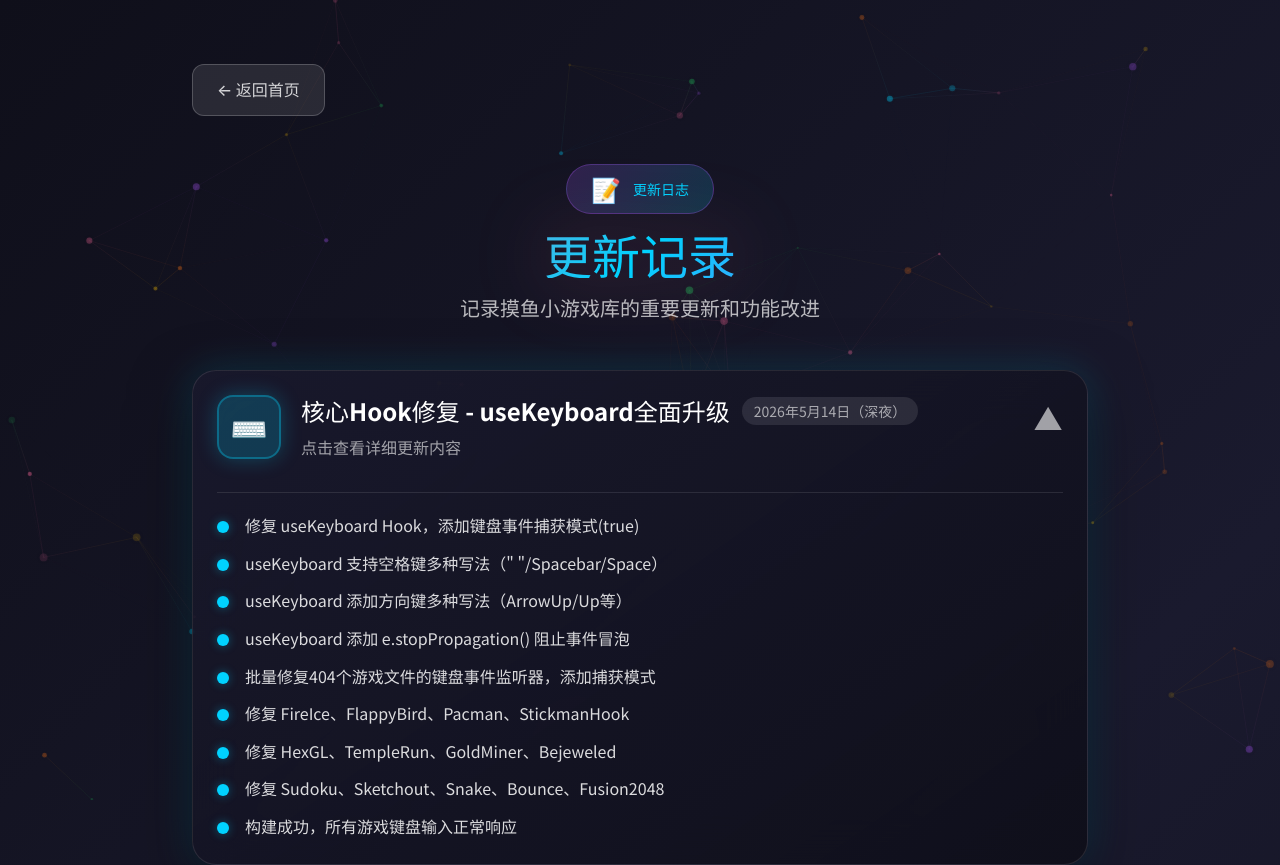
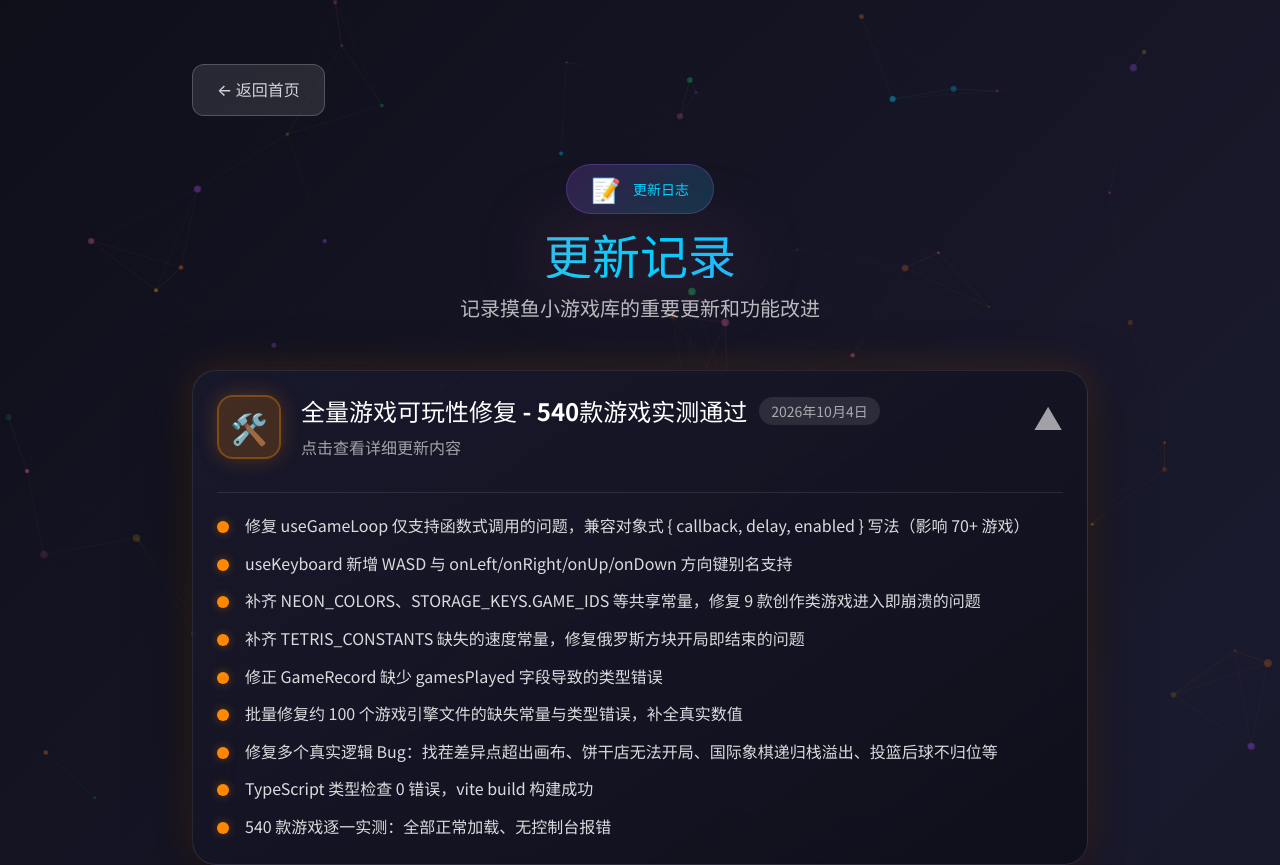
Before and after one commit to ppaqtt/moyu, a React (Vite) app: page /updates in a window 1280 px wide. Shown: the top 865 px of the page. Built offline with nearby package versions, Linux system fonts and the light colour scheme.

Commit message:
feat: Fix Broken Game Logic
Co-authored-by: traeagent <traeagent@users.noreply.github.com>

```diff
--- a/src/components/UpdateLog.tsx
+++ b/src/components/UpdateLog.tsx
@@ -3,6 +3,24 @@ import { motion, AnimatePresence } from 'framer-motion';
 import { NEON_COLORS } from '../utils/constants';
 
 const UPDATE_LOGS = [
+  {
+    id: 0,
+    date: '2026年10月4日',
+    title: '全量游戏可玩性修复 - 540款游戏实测通过',
+    icon: '🛠️',
+    color: NEON_COLORS.neonOrange,
+    changes: [
+      '修复 useGameLoop 仅支持函数式调用的问题，兼容对象式 { callback, delay, enabled } 写法（影响 70+ 游戏）',
+      'useKeyboard 新增 WASD 与 onLeft/onRight/onUp/onDown 方向键别名支持',
+      '补齐 NEON_COLORS、STORAGE_KEYS.GAME_IDS 等共享常量，修复 9 款创作类游戏进入即崩溃的问题',
+      '补齐 TETRIS_CONSTANTS 缺失的速度常量，修复俄罗斯方块开局即结束的问题',
+      '修正 GameRecord 缺少 gamesPlayed 字段导致的类型错误',
+      '批量修复约 100 个游戏引擎文件的缺失常量与类型错误，补全真实数值',
+      '修复多个真实逻辑 Bug：找茬差异点超出画布、饼干店无法开局、国际象棋递归栈溢出、投篮后球不归位等',
+      'TypeScript 类型检查 0 错误，vite build 构建成功',
+      '540 款游戏逐一实测：全部正常加载、无控制台报错',
+    ]
+  },
   {
     id: 1,
     date: '2026年5月13日',
@@ -82,7 +100,7 @@ const UPDATE_LOGS = [
 ];
 
 export default function UpdateLog() {
-  const [expandedId, setExpandedId] = useState<number | null>(1);
+  const [expandedId, setExpandedId] = useState<number | null>(0);
 
   return (
     <div className="py-16 px-4">
--- a/src/pages/UpdateLogPage.tsx
+++ b/src/pages/UpdateLogPage.tsx
@@ -5,6 +5,24 @@ import ParticleBg from '../components/ParticleBg';
 import { NEON_COLORS } from '../utils/constants';
 
 const UPDATE_LOGS = [
+  {
+    id: 0,
+    date: '2026年10月4日',
+    title: '全量游戏可玩性修复 - 540款游戏实测通过',
+    icon: '🛠️',
+    color: NEON_COLORS.neonOrange,
+    changes: [
+      '修复 useGameLoop 仅支持函数式调用的问题，兼容对象式 { callback, delay, enabled } 写法（影响 70+ 游戏）',
+      'useKeyboard 新增 WASD 与 onLeft/onRight/onUp/onDown 方向键别名支持',
+      '补齐 NEON_COLORS、STORAGE_KEYS.GAME_IDS 等共享常量，修复 9 款创作类游戏进入即崩溃的问题',
+      '补齐 TETRIS_CONSTANTS 缺失的速度常量，修复俄罗斯方块开局即结束的问题',
+      '修正 GameRecord 缺少 gamesPlayed 字段导致的类型错误',
+      '批量修复约 100 个游戏引擎文件的缺失常量与类型错误，补全真实数值',
+      '修复多个真实逻辑 Bug：找茬差异点超出画布、饼干店无法开局、国际象棋递归栈溢出、投篮后球不归位等',
+      'TypeScript 类型检查 0 错误，vite build 构建成功',
+      '540 款游戏逐一实测：全部正常加载、无控制台报错',
+    ]
+  },
   {
     id: 1,
     date: '2026年5月14日（深夜）',
@@ -171,7 +189,7 @@ const UPDATE_LOGS = [
 
 export default function UpdateLogPage() {
   const navigate = useNavigate();
-  const [expandedId, setExpandedId] = useState<number | null>(1);
+  const [expandedId, setExpandedId] = useState<number | null>(0);
 
   return (
     <div className="min-h-screen relative overflow-hidden">
```
